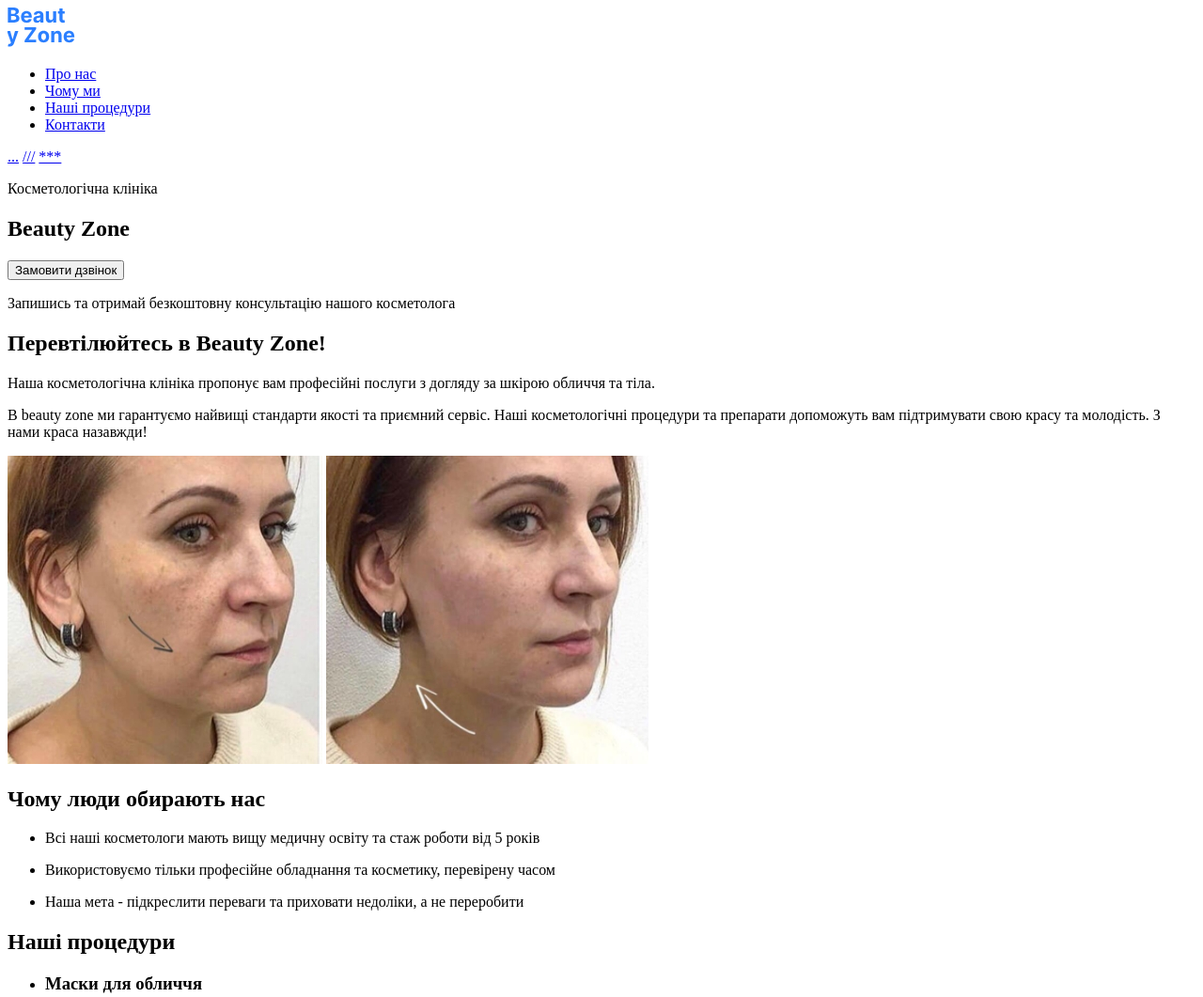
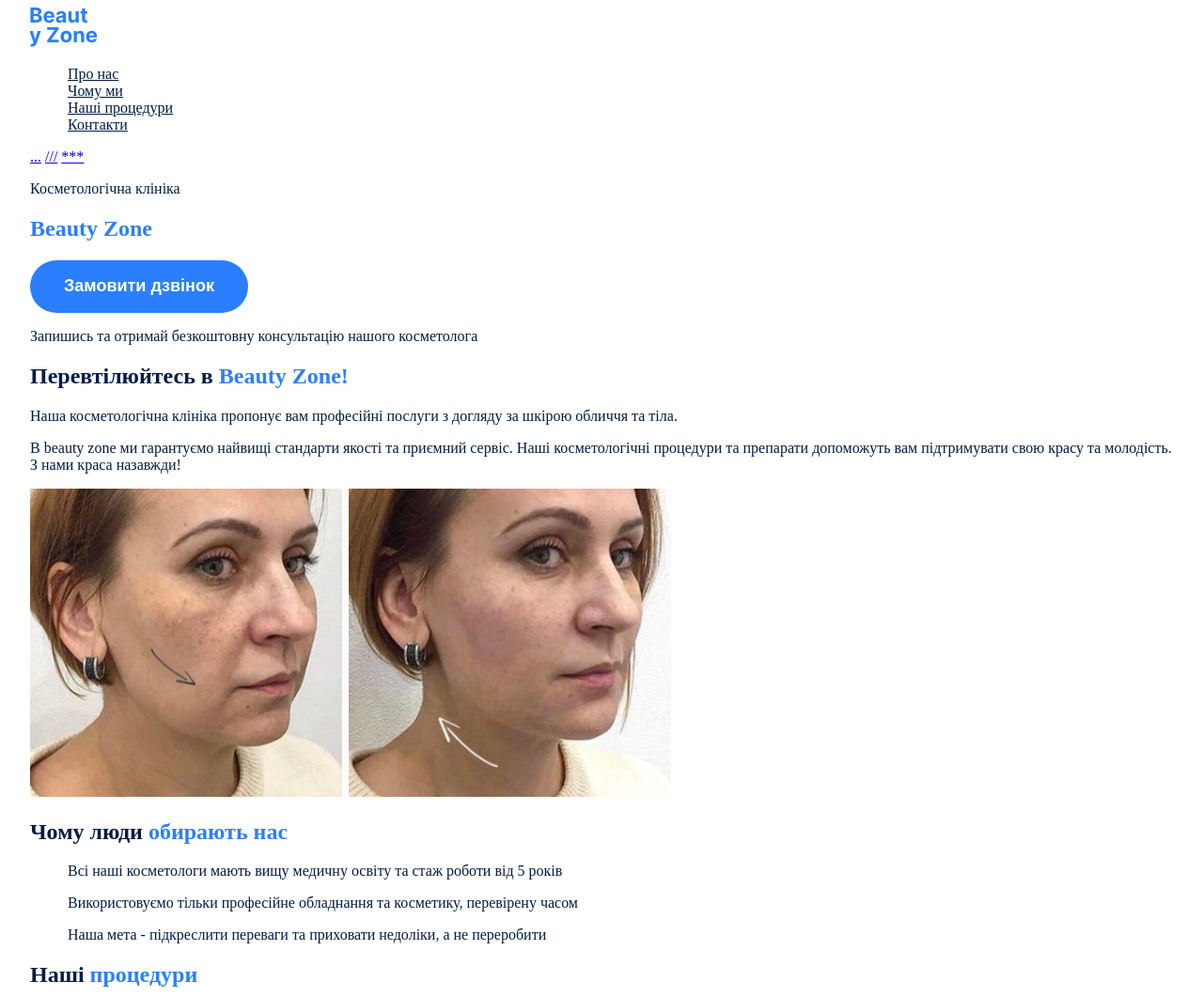
Before and after one commit to MaryLapinia/Beauty-zone, a plain HTML site: page index.html in a window 1280 px wide. Shown: the top 1061 px of the page at 94% size. Drawn offline with Linux system fonts and the light colour scheme.

Commit message:
Add css file

```diff
--- /dev/null
+++ b/css/styles.css
@@ -0,0 +1,66 @@
+:root {
+  --color-brand-light: #ffffff;
+  --color-brand-normal: #2b7fff;
+  --color-brand-dark: #011c44;
+  --color-primary-light: #747272;
+  --color-primary-dark: #4a4a4a;
+}
+
+* {
+  box-sizing: border-box;
+}
+
+body {
+  color: var(--color-brand-dark);
+}
+
+ul {
+  list-style-type: none;
+}
+
+.container {
+  width: 100%;
+  max-width: 1288px;
+  margin: 0 auto;
+  padding: 0 24px;
+}
+
+.hero-title {
+  color: var(--color-brand-normal);
+}
+
+.button {
+  width: 232px;
+  height: 56px;
+  border-radius: 32px;
+  cursor: pointer;
+  font-size: 18px;
+  font-weight: 600;
+  line-height: 1.16;
+  color: white;
+  background-color: var(--color-brand-normal);
+  border: none;
+  padding: 16px 32px;
+}
+
+.button:hover {
+  background-color: transparent;
+  border: 2px solid var(--color-brand-normal);
+  color: var(--color-brand-dark);
+}
+
+.link {
+  color: var(--color-brand-dark);
+}
+
+.link:hover {
+  color: var(--color-brand-normal);
+}
+
+.section-title .accent {
+  color: var(--color-brand-normal);
+}
+
+.section-title {
+  color: var(--color-brand-dark);
+}
--- a/index.html
+++ b/index.html
@@ -6,11 +6,14 @@
     <meta http-equiv="X-UA-Compatible" content="IE=edge">
     <meta name="viewport" content="width=device-width, initial-scale=1.0">
     <title>Beauty zone</title>
+    <link rel="stylesheet" href="./css/styles.css">
 </head>
 
 <body>
 
     <header>
+
+        <div class="container">
             <nav>
 
                 <a href="./index.html">
@@ -19,19 +22,19 @@
 
                 <ul>
                     <li>
-                    <a href="#reincarnation-section">Про нас</a>
+                        <a class="link" href="#reincarnation-section">Про нас</a>
                     </li>
 
                     <li>
-                    <a href="#advantages-section">Чому ми</a>
+                        <a class="link" href="#advantages-section">Чому ми</a>
                     </li>
 
                     <li>
-                    <a href="#procedures-section">Наші процедури</a>
+                        <a class="link" href="#procedures-section">Наші процедури</a>
                     </li>
 
                     <li>
-                    <a href="#contact-section">Контакти</a>
+                        <a class="link" href="#contact-section">Контакти</a>
                     </li>
                 </ul>
 
@@ -40,38 +43,49 @@
                 <a href="https://www.instagram.com/lapinia_mariia?igsh=ZXFsZ3NncmNpcWVy" target="_blank">***</a>
 
             </nav>
+        </div>
+
     </header>
 
     <main>
 
         <section>
 
+            <div class="container">
                 <p>Косметологічна клініка</p>
-            <h1 lang="en">Beauty Zone</h1>
-            <button type="button">Замовити дзвінок</button>
+                <h1 lang="en" class="hero-title">Beauty Zone</h1>
+                <button type="button" class="button">Замовити дзвінок</button>
                 <p>Запишись та отримай безкоштовну консультацію нашого косметолога</p>
+
+            </div>
 
         </section>
 
         <section id="reincarnation-section">
 
-            <h2>Перевтілюйтесь в <span lang="en">Beauty Zone!</span></h2>
+            <div class="container">
+                <h2 class="section-title">Перевтілюйтесь в <span lang="en" class="accent">Beauty Zone!</span></h2>
 
                 <p>Наша косметологічна клініка пропонує вам професійні послуги з догляду за шкірою обличчя та тіла.</p>
 
                 <p>B <span lang="en">beauty zone</span> ми гарантуємо найвищі стандарти якості та приємний сервіс. Наші
                     косметологічні
-                процедури та препарати допоможуть вам підтримувати свою красу та молодість. З нами краса назавжди!</p>
+                    процедури та препарати допоможуть вам підтримувати свою красу та молодість. З нами краса назавжди!
+                </p>
 
                 <img src="./images/reincarnation-section/before-the-procedure.jpeg" alt="Стан шкіри жінки до процедур">
 
-            <img src="./images/reincarnation-section/after-the-procedure.jpeg" alt="Стан шкіри жінки після процедур">
+                <img src="./images/reincarnation-section/after-the-procedure.jpeg"
+                    alt="Стан шкіри жінки після процедур">
+
+            </div>
 
         </section>
 
         <section id="advantages-section">
 
-            <h2>Чому люди <span>обирають нас</span></h2>
+            <div class="container">
+                <h2 class="section-title">Чому люди <span class="accent">обирають нас</span></h2>
 
                 <ul>
                     <li>
@@ -92,12 +106,14 @@
                         </article>
                     </li>
                 </ul>
+            </div>
 
         </section>
 
         <section id="procedures-section">
 
-            <h2>Наші <span>процедури</span></h2>
+            <div class="container">
+                <h2 class="section-title">Наші <span class="accent">процедури</span></h2>
 
                 <ul>
                     <li>
@@ -118,17 +134,20 @@
                         </article>
                     </li>
                 </ul>
+            </div>
 
         </section>
 
         <section id="contact-section">
 
-            <h2>Як нас <span>знайти</span></h2>
+            <div class="container">
+                <h2 class="section-title">Як нас <span class="accent">знайти</span></h2>
 
                 <iframe
                     src="https://www.google.com/maps/embed?pb=!1m18!1m12!1m3!1d2540.164054656807!2d30.488658576486998!3d50.45666967159343!2m3!1f0!2f0!3f0!3m2!1i1024!2i768!4f13.1!3m3!1m2!1s0x40d4ce637bfe1717%3A0x5370c2254ad1b952!2z0YPQuy4g0KHQtdGH0LXQstGL0YUg0KHRgtGA0LXQu9GM0YbQvtCyLCA1NCwg0JrQuNC10LIsIDAyMDAw!5e0!3m2!1sru!2sua!4v1700394765550!5m2!1sru!2sua"
                     allowfullscreen="" loading="lazy" referrerpolicy="no-referrer-when-downgrade">
                 </iframe>
+            </div>
 
         </section>
 
@@ -136,6 +155,7 @@
 
     <footer>
 
+        <div class="container">
             <nav>
 
                 <a href="./index.html">
@@ -187,6 +207,7 @@
                 <p>&copy; 2023 Дані захищені</p>
 
             </address>
+        </div>
 
     </footer>
 
```
Lines whose indentation alone changed are shown as unchanged.
